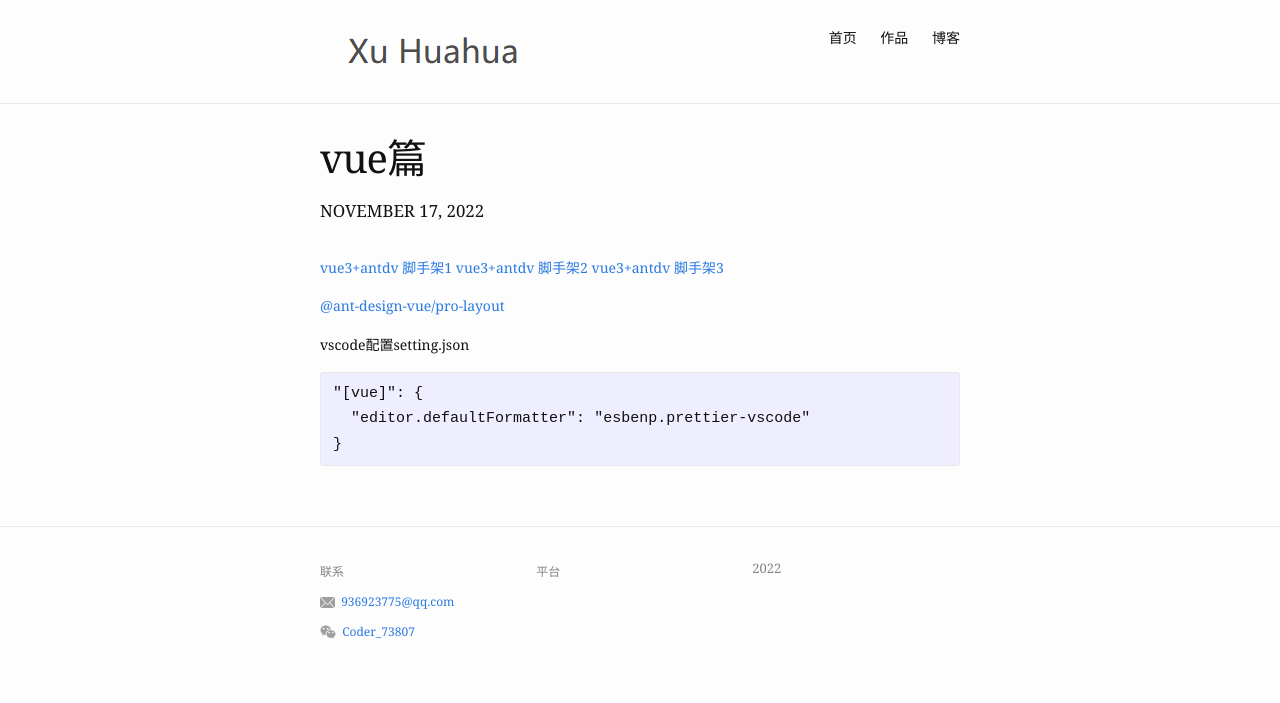
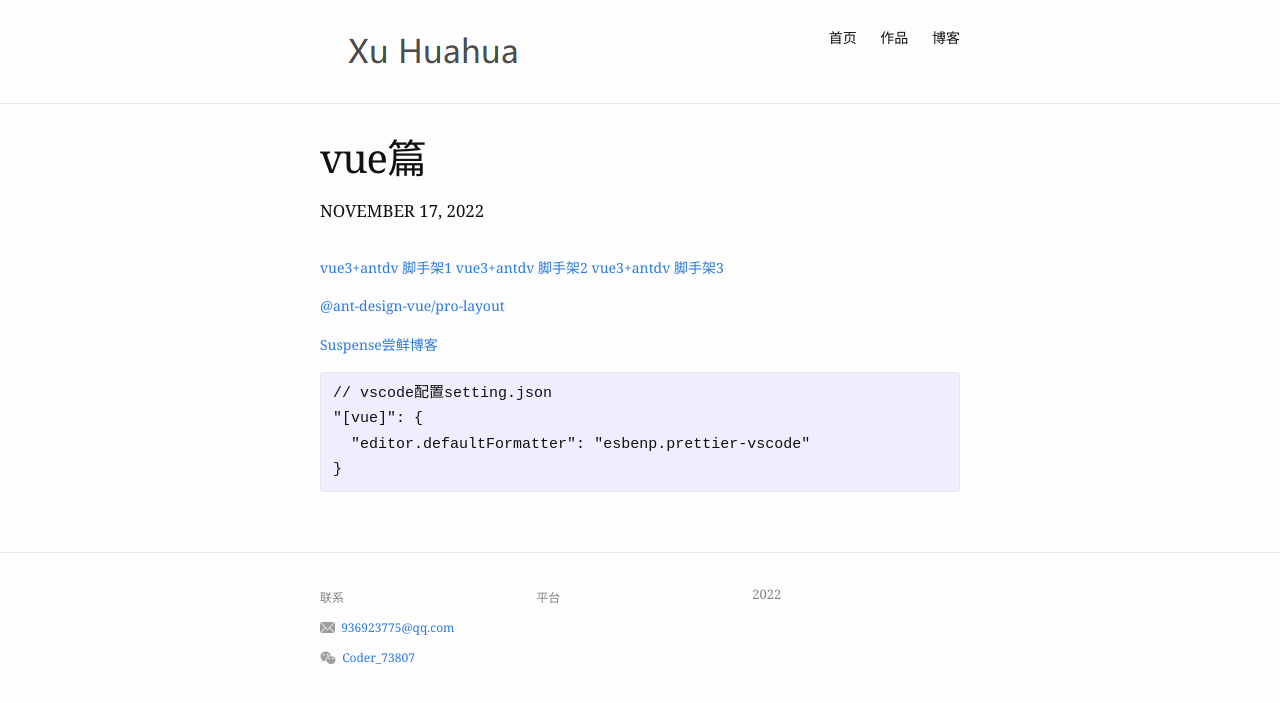
Before and after one commit to ExcellentTim/ExcellentTim.github.io, a Jekyll site: the page built from _posts/2022-11-17-vue篇.md, in a window 1280 px wide. Shown: the top 703 px of the page. Built offline with Jekyll 4.4.1, drawn with Linux system fonts in a browser that asks for light colours.

Commit message:
修改文件: _posts/2022-11-17-vue篇.md

````diff
--- a/_posts/2022-11-17-vue篇.md
+++ b/_posts/2022-11-17-vue篇.md
@@ -11,9 +11,10 @@ date:   2022-11-17 14:00:00
 
 [@ant-design-vue/pro-layout](https://github.com/sendya/preview-pro)
 
-vscode配置setting.json
+[Suspense尝鲜博客](https://blog.csdn.net/CuiCui_web/article/details/110931547)
 
 ``` javascript
+// vscode配置setting.json
 "[vue]": {
   "editor.defaultFormatter": "esbenp.prettier-vscode"
 }
````
